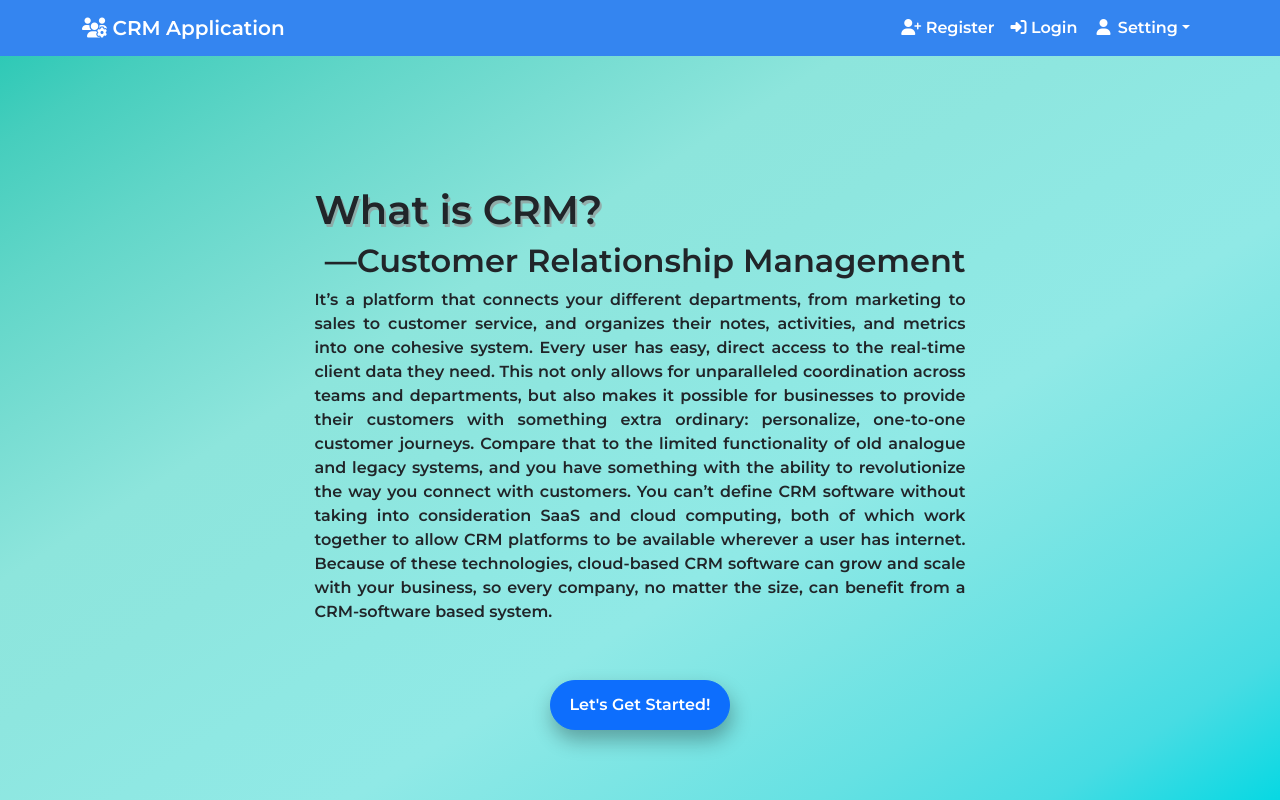
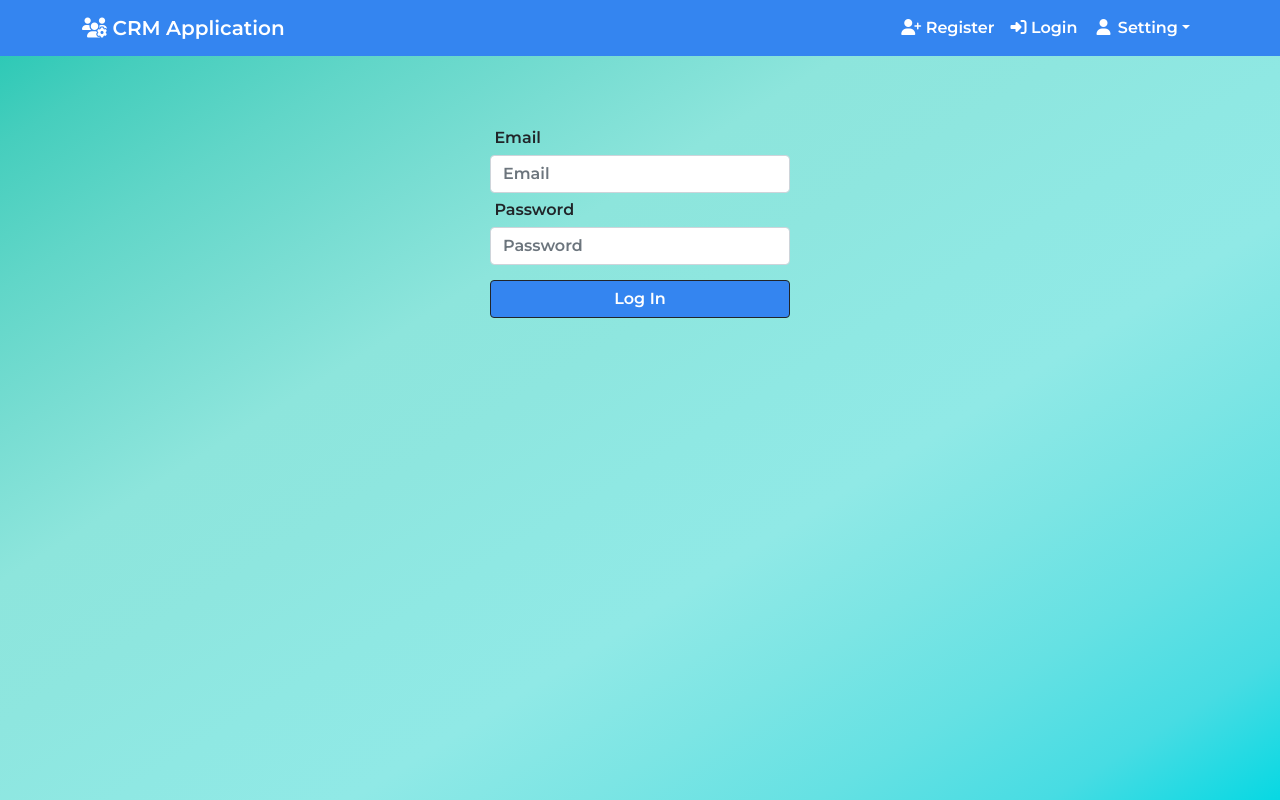
Before and after one commit to C-and-H/comp30022, a React (Create React App) app in the folder frontend/: page /login in a window 1280 px wide. Built offline with nearby package versions, Linux system fonts and the light colour scheme.

Commit message:
Add Login page component skeleton

```diff
--- a/frontend/src/App.js
+++ b/frontend/src/App.js
@@ -7,6 +7,7 @@ import { HashRouter } from "react-router-dom";
 import Footer from './Components/pageFooter';
 import NavigationBar from './Components/NavigationBar';
 import HomePage from './Components/HomePage';
+import LogIn from './Components/LogIn';
 
 // const API_URL = "https://crm-c-and-h-backend.herokuapp.com"
 const API_URL = "http://localhost:8080"
@@ -47,12 +48,12 @@ function App() {
                 <SignUp />
                 {/* <UserProfiles/> */}
             </Route>
+            <Route path = "/login">
+                <LogIn />
+            </Route>
             <Route path = "/">
                 <HomePage />
             </Route>
-            {/* <Route path = "/login">
-
-              </Route>      */}
         </Switch>
       </Router>
       {/* <HomePage/> */}
--- /dev/null
+++ b/frontend/src/Components/LogIn.js
@@ -0,0 +1,80 @@
+import React, { Component } from 'react';
+import axios from "axios";
+import "../App.css";
+import { Form, Input, Button, FormGroup, Label } from 'reactstrap';
+
+const API_URL = "http://localhost:8080";
+
+class LogIn extends Component {
+
+    constructor(){
+        super();
+        this.state = {
+          input:{},
+          msg:{}
+        };
+        this.handleEmail = this.handleEmail.bind(this);
+        this.handlePassword = this.handlePassword.bind(this);
+        this.handleSubmit = this.handleSubmit.bind(this);
+    }
+    state = {
+        userEmail: "",
+        userPassword: "",
+    };
+
+    handleEmail(event) {
+        this.setState({userEmail: event.target.value});
+    }
+
+    handlePassword(event) {
+        this.setState({userPassword: event.target.value});
+    }
+
+    async handleSubmit(event) {
+        event.preventDefault();
+
+        const user = {
+            email: this.state.userEmail,
+            password: this.state.userPassword
+        }
+        await axios.post(API_URL + "/login", user).
+            then(response => {
+                if (response.data === "Error during user authentication.") {
+                    this.setState({msg : {"fail":"Error during user authentication."}});
+                }
+                if (response.data === "You just successfully logged in.") {
+                    this.setState({msg : {"success":"You just successfully logged in."}});
+                }
+
+            }).catch(err => {
+                console.log(err)
+                alert("an error occurs...");
+            });
+
+
+    }
+
+    render() {
+        return (
+            <div>
+                <Form className="signup-form" onSubmit= {this.handleSubmit}>
+                    <FormGroup>
+                        <Label className="form-label">&nbsp;Email</Label>
+                        <Input type = "email" value = {this.state.userEmail} onChange = {this.handleEmail} placeholder="Email" required/>
+                    </FormGroup>
+                    <FormGroup>
+                        <Label className="form-label">	&nbsp;Password</Label>
+                        <Input type = "password" placeholder="Password" name="password" value = {this.state.password} onChange = {this.handlePassword} pattern="[A-Za-z0-9]{5,10}" required/>
+                    </FormGroup>
+                    {/* display if the user exists */}
+                    <div className = "text-danger">{this.state.msg.fail}</div>
+                    <div className = "text-danger">{this.state.msg.success}</div>
+
+                    <Button type="submit" className="submit-btn btn-med btn-block btn-dark col-12">Log In</Button>
+                </Form>
+            </div>
+        )
+    }
+}
+
+export default LogIn;
```
